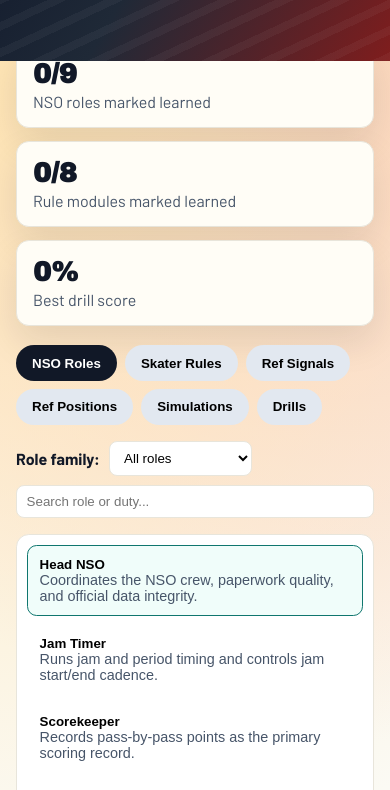
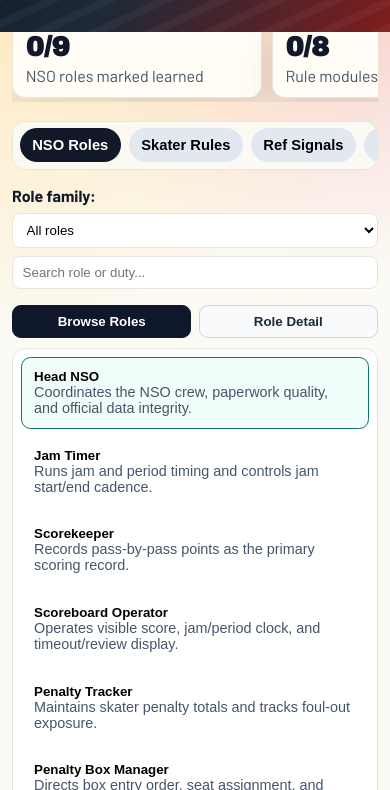
Before and after one commit to radicalmove/derby-nso-rules-trainer, a plain HTML site: page index.html in a window 390 px wide. Shown: the part 220-1010 px from the top of the page. Drawn offline with Linux system fonts and the light colour scheme.

Commit message:
Add dedicated mobile display mode for study tabs

```diff
--- a/app.js
+++ b/app.js
@@ -2004,6 +2004,7 @@ const ui = {
   refPositionGrid: document.getElementById("refPositionGrid"),
   simulationList: document.getElementById("simulationList"),
   simulationDetail: document.getElementById("simulationDetail"),
+  mobileLayouts: [...document.querySelectorAll(".mobile-split")],
   drillModeButtons: [...document.querySelectorAll(".drill-mode-btn")],
   quizCard: document.getElementById("quizCard")
 };
@@ -2020,6 +2021,13 @@ const state = {
   signalSearch: "",
   selectedSignalId: null,
   selectedSimulationId: null,
+  isMobileLayout: false,
+  mobileViews: {
+    nso: "list",
+    rules: "list",
+    signals: "list",
+    simulation: "list"
+  },
   simulation: {
     started: false,
     complete: false,
@@ -2040,12 +2048,15 @@ const state = {
   }
 };
 
+const mobileMediaQuery = window.matchMedia("(max-width: 900px)");
+
 function init() {
   state.learnedRoles = loadSet(STORAGE_KEYS.learnedRoles);
   state.learnedRules = loadSet(STORAGE_KEYS.learnedRules);
 
   updateSummary();
   bindEvents();
+  syncMobileLayoutMode();
   renderRoleList();
   renderRuleList();
   renderSignalList();
@@ -2098,6 +2109,65 @@ function bindEvents() {
       startDrill(button.dataset.drillMode, null);
     });
   });
+
+  ui.mobileLayouts.forEach((layout) => {
+    [...layout.querySelectorAll(".mobile-view-btn")].forEach((button) => {
+      button.addEventListener("click", () => {
+        const layoutId = layout.dataset.mobileLayout;
+        const view = button.dataset.mobileViewBtn;
+        setMobileLayoutView(layoutId, view);
+      });
+    });
+  });
+
+  if (mobileMediaQuery.addEventListener) {
+    mobileMediaQuery.addEventListener("change", syncMobileLayoutMode);
+  } else if (mobileMediaQuery.addListener) {
+    mobileMediaQuery.addListener(syncMobileLayoutMode);
+  }
+}
+
+function syncMobileLayoutMode() {
+  state.isMobileLayout = mobileMediaQuery.matches;
+  document.body.classList.toggle("mobile-layout", state.isMobileLayout);
+
+  ui.mobileLayouts.forEach((layout) => {
+    const layoutId = layout.dataset.mobileLayout;
+    const view = state.isMobileLayout ? state.mobileViews[layoutId] || "list" : "detail";
+    applyMobileLayoutView(layout, view, false);
+  });
+}
+
+function setMobileLayoutView(layoutId, view) {
+  const layout = ui.mobileLayouts.find((entry) => entry.dataset.mobileLayout === layoutId);
+  if (!layout || (view !== "list" && view !== "detail")) {
+    return;
+  }
+
+  applyMobileLayoutView(layout, view, true);
+}
+
+function applyMobileLayoutView(layout, view, persist) {
+  layout.dataset.mobileView = view;
+
+  const layoutId = layout.dataset.mobileLayout;
+  if (persist && layoutId) {
+    state.mobileViews[layoutId] = view;
+  }
+
+  [...layout.querySelectorAll(".mobile-view-btn")].forEach((button) => {
+    const isActive = button.dataset.mobileViewBtn === view;
+    button.classList.toggle("active", isActive);
+    button.setAttribute("aria-pressed", isActive ? "true" : "false");
+  });
+}
+
+function revealMobileDetail(layoutId) {
+  if (!state.isMobileLayout) {
+    return;
+  }
+
+  setMobileLayoutView(layoutId, "detail");
 }
 
 function setActiveTab(tabId) {
@@ -2120,6 +2190,10 @@ function setActiveTab(tabId) {
 
   if (tabId === "simulation") {
     renderSimulationDetail();
+  }
+
+  if (state.isMobileLayout && state.mobileViews[tabId]) {
+    setMobileLayoutView(tabId, state.mobileViews[tabId]);
   }
 }
 
@@ -2189,6 +2263,7 @@ function renderRoleList() {
     button.addEventListener("click", () => {
       state.selectedRoleId = button.dataset.roleId;
       renderRoleList();
+      revealMobileDetail("nso");
     });
   });
 
@@ -2278,6 +2353,7 @@ function renderRuleList() {
     button.addEventListener("click", () => {
       state.selectedRuleId = button.dataset.ruleId;
       renderRuleList();
+      revealMobileDetail("rules");
     });
   });
 
@@ -2388,6 +2464,7 @@ function renderSignalList() {
     button.addEventListener("click", () => {
       state.selectedSignalId = button.dataset.signalId;
       renderSignalList();
+      revealMobileDetail("signals");
     });
   });
 
@@ -2475,6 +2552,7 @@ function renderSimulationList() {
       }
       renderSimulationList();
       renderSimulationDetail();
+      revealMobileDetail("simulation");
     });
   });
 
@@ -3536,18 +3614,21 @@ function jumpToReview(review) {
   if (review.tab === "nso") {
     state.selectedRoleId = review.id;
     renderRoleList();
+    revealMobileDetail("nso");
     return;
   }
 
   if (review.tab === "rules") {
     state.selectedRuleId = review.id;
     renderRuleList();
+    revealMobileDetail("rules");
     return;
   }
 
   if (review.tab === "signals") {
     state.selectedSignalId = review.id;
     renderSignalList();
+    revealMobileDetail("signals");
     return;
   }
 
--- a/index.html
+++ b/index.html
@@ -70,14 +70,22 @@
           />
         </div>
 
-        <div class="learn-layout">
+        <div class="learn-layout mobile-split" data-mobile-layout="nso" data-mobile-view="list">
+          <div class="mobile-view-toggle" role="group" aria-label="NSO mobile view mode">
+            <button class="mobile-view-btn active" type="button" data-mobile-view-btn="list" aria-pressed="true">Browse Roles</button>
+            <button class="mobile-view-btn" type="button" data-mobile-view-btn="detail" aria-pressed="false">Role Detail</button>
+          </div>
           <aside id="roleList" class="role-list" aria-label="NSO role list"></aside>
           <article id="roleDetail" class="role-detail" aria-live="polite"></article>
         </div>
       </section>
 
       <section id="rules" class="tab-panel" role="tabpanel" aria-labelledby="tab-rules" hidden>
-        <div class="learn-layout">
+        <div class="learn-layout mobile-split" data-mobile-layout="rules" data-mobile-view="list">
+          <div class="mobile-view-toggle" role="group" aria-label="Rules mobile view mode">
+            <button class="mobile-view-btn active" type="button" data-mobile-view-btn="list" aria-pressed="true">Browse Modules</button>
+            <button class="mobile-view-btn" type="button" data-mobile-view-btn="detail" aria-pressed="false">Module Detail</button>
+          </div>
           <aside id="ruleList" class="role-list" aria-label="Rule module list"></aside>
           <article id="ruleDetail" class="role-detail" aria-live="polite"></article>
         </div>
@@ -102,7 +110,11 @@
           />
         </div>
 
-        <div class="learn-layout">
+        <div class="learn-layout mobile-split" data-mobile-layout="signals" data-mobile-view="list">
+          <div class="mobile-view-toggle" role="group" aria-label="Signals mobile view mode">
+            <button class="mobile-view-btn active" type="button" data-mobile-view-btn="list" aria-pressed="true">Browse Signals</button>
+            <button class="mobile-view-btn" type="button" data-mobile-view-btn="detail" aria-pressed="false">Signal Detail</button>
+          </div>
           <aside id="signalList" class="role-list" aria-label="Ref signal list"></aside>
           <article id="signalDetail" class="role-detail" aria-live="polite"></article>
         </div>
@@ -137,7 +149,11 @@
           Play through jam timelines. The simulation pauses at decision points and scores your
           choices.
         </p>
-        <div class="learn-layout">
+        <div class="learn-layout mobile-split" data-mobile-layout="simulation" data-mobile-view="list">
+          <div class="mobile-view-toggle" role="group" aria-label="Simulation mobile view mode">
+            <button class="mobile-view-btn active" type="button" data-mobile-view-btn="list" aria-pressed="true">Browse Scenarios</button>
+            <button class="mobile-view-btn" type="button" data-mobile-view-btn="detail" aria-pressed="false">Scenario Detail</button>
+          </div>
           <aside
             id="simulationList"
             class="role-list"
--- a/styles.css
+++ b/styles.css
@@ -141,6 +141,25 @@ main {
 .tab-btn.active {
   background: var(--ink);
   color: #fff;
+}
+
+.mobile-view-toggle {
+  display: none;
+}
+
+.mobile-view-btn {
+  border: 1px solid #cbd5e1;
+  border-radius: 0.55rem;
+  padding: 0.5rem 0.65rem;
+  font-weight: 700;
+  background: #f8fafc;
+  color: #1e293b;
+}
+
+.mobile-view-btn.active {
+  background: #0f172a;
+  color: #ffffff;
+  border-color: #0f172a;
 }
 
 .tab-panel {
@@ -639,16 +658,92 @@ footer {
 }
 
 @media (max-width: 900px) {
+  .hero {
+    padding: 3.4rem 0.8rem 2.3rem;
+  }
+
+  main {
+    margin-top: -0.85rem;
+    padding: 0 0.75rem 1.4rem;
+  }
+
   .summary-panel {
+    display: flex;
+    overflow-x: auto;
+    gap: 0.6rem;
+    scroll-snap-type: x proximity;
+    padding-bottom: 0.2rem;
+  }
+
+  .summary-panel article {
+    flex: 0 0 min(88vw, 250px);
+    scroll-snap-align: start;
+    padding: 0.8rem;
+  }
+
+  .tabs {
+    position: sticky;
+    top: 0.35rem;
+    z-index: 15;
+    flex-wrap: nowrap;
+    overflow-x: auto;
+    background: rgba(251, 250, 244, 0.95);
+    backdrop-filter: blur(4px);
+    padding: 0.42rem;
+    border: 1px solid var(--line);
+    border-radius: 0.85rem;
+  }
+
+  .tab-btn {
+    flex: 0 0 auto;
+    white-space: nowrap;
+    padding: 0.55rem 0.78rem;
+    font-size: 0.92rem;
+  }
+
+  .filter-wrap {
+    display: grid;
     grid-template-columns: 1fr;
+    align-items: stretch;
+    gap: 0.5rem;
+  }
+
+  .filter-wrap input {
+    min-width: 0;
   }
 
   .learn-layout {
     grid-template-columns: 1fr;
   }
 
+  .learn-layout.mobile-split {
+    display: block;
+  }
+
+  .mobile-view-toggle {
+    display: grid;
+    grid-template-columns: repeat(2, minmax(0, 1fr));
+    gap: 0.45rem;
+    margin-bottom: 0.65rem;
+  }
+
   .role-list {
     max-height: none;
+    margin-bottom: 0.6rem;
+    padding: 0.5rem;
+  }
+
+  .role-detail {
+    min-height: 0;
+    padding: 0.8rem;
+  }
+
+  .mobile-split[data-mobile-view="list"] .role-detail {
+    display: none;
+  }
+
+  .mobile-split[data-mobile-view="detail"] .role-list {
+    display: none;
   }
 
   .option-wrap {
```
